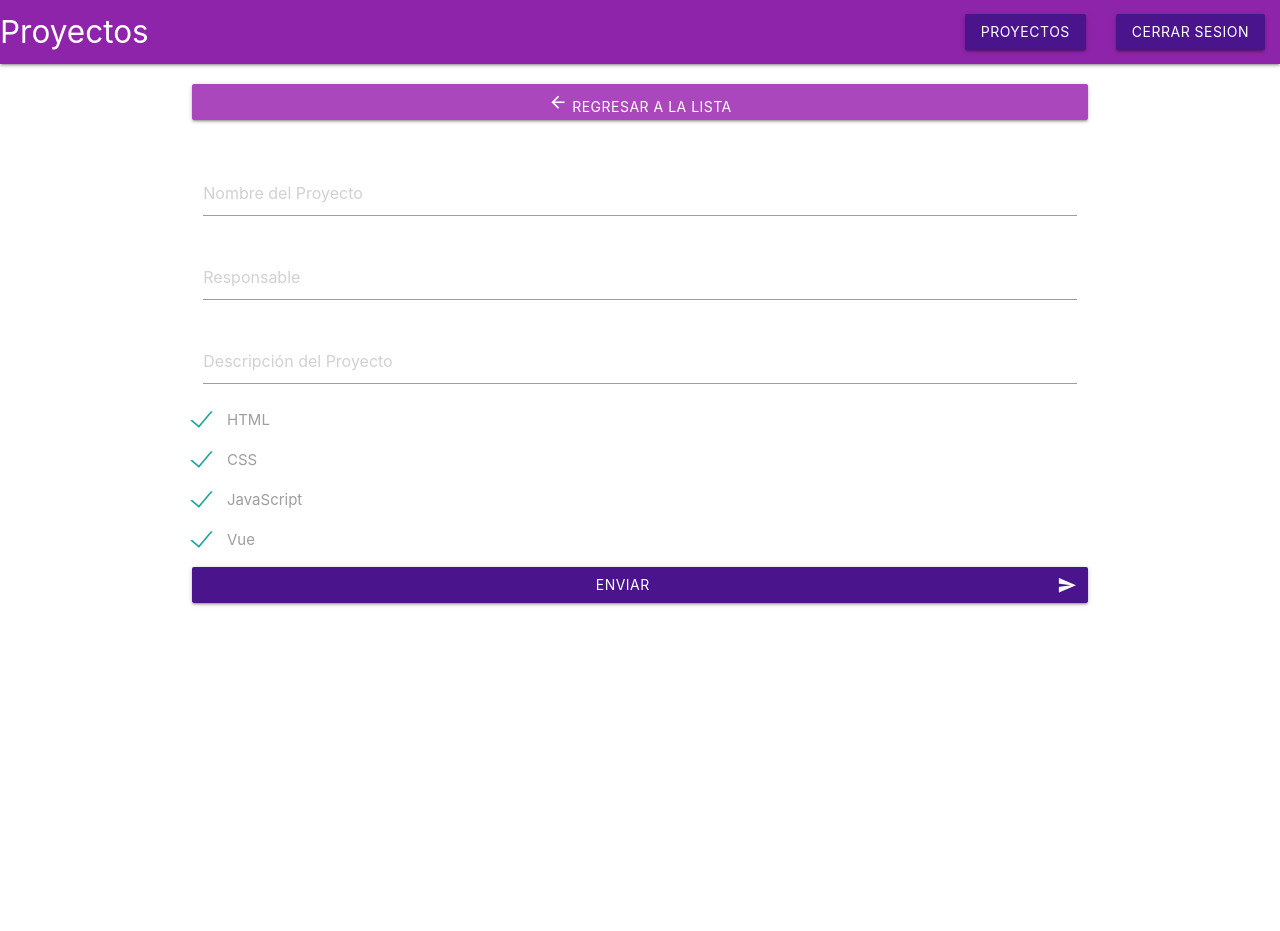
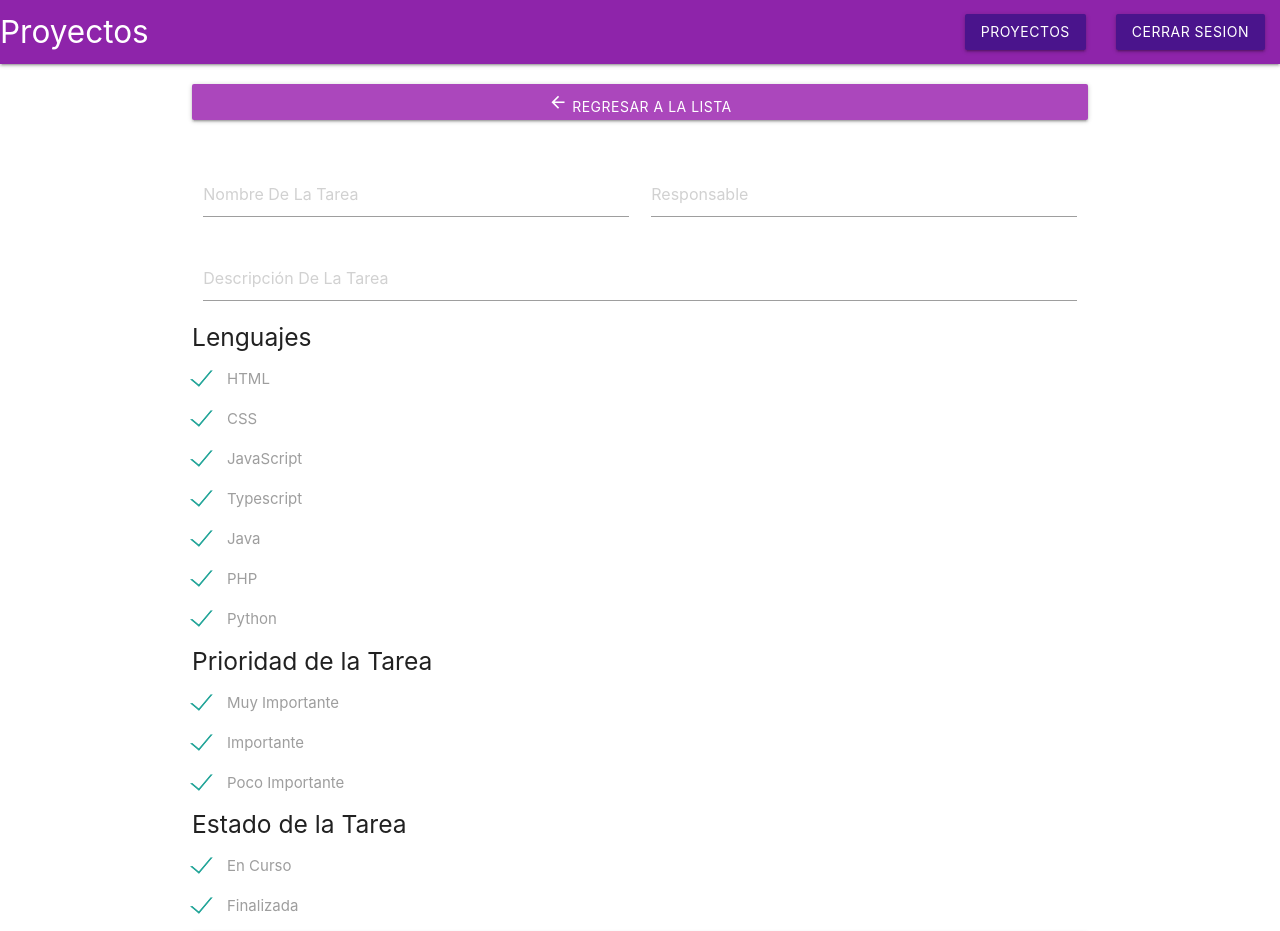
Before and after one commit to margaritasing/vue-Firebase, a Vue app: page /edit-project/1 in a window 1280 px wide. Shown: the top 931 px of the page. Before the commit the page ends 800 px from the top, so only its background shows below. Built offline with nearby package versions, Linux system fonts and the light colour scheme; no server answers; sample sign-in values are in the browser's storage.

Commit message:
agregar cambios en al data

```diff
--- a/src/components/CardProject.vue
+++ b/src/components/CardProject.vue
@@ -1,5 +1,5 @@
 <template>
-  <div class="card horizontal s12 l6 purple lighten-1"  v-if="data.data.status">
+  <div class="card horizontal  grey lighten-2"  v-if="data.data.status">
     <div class="card-stacked">
       <div class="card-content">
         <span class="card-title">{{ data.data.title }}</span>
@@ -11,7 +11,17 @@
         </p>
         <p>
           Tecnologías:
-          <span v-for="(lang, i) in data.data.langs" :key="i">{{i < data.data.langs.length - 1 ? `${lang.toUpperCase()}, `: lang.toUpperCase()
+          <span v-for="(lang, a) in data.data.langs" :key="a">{{a < data.data.langs.length - 1 ? `${lang.toUpperCase()}, `: lang.toUpperCase()
+          }}</span>
+        </p>
+         <p>
+          Prioridad:
+          <span v-for="(prioridad, x) in data.data.prioridad" :key="x">{{ x < data.data.prioridad.lengtj -1? `${prioridad.toUpperCase()},`: prioridad.toUpperCase() }}</span>
+
+        </p>
+         <p>
+          Estado:
+          <span v-for="( estado, j) in data.data. estado" :key="j">{{j < data.data. estado.length - 1 ? `${ estado.toUpperCase()}, `:  estado.toUpperCase()
           }}</span>
         </p>
       </div>
--- a/src/components/Contenedor.vue
+++ b/src/components/Contenedor.vue
@@ -1,6 +1,6 @@
 <template>
   <div class="row">
-    <div class="col s12  m6 l6">
+    <div class="col s12  l6 contenedor">
       <card-project v-for="(project, i) in projects" :key="i" :data="project" />
     </div>
 
--- a/src/views/Created.vue
+++ b/src/views/Created.vue
@@ -12,15 +12,15 @@
     <div class="row">
       <form @submit.prevent="createProject" class="col s12 l10">
         <div class="row">
-          <div class="input-field col s12 ">
+          <div class="input-field col s12 l6">
             <input
               id="first_name"
               type="text"
               v-model="project.title"
               class="validate"/>
-            <label for="first_name">Nombre del Proyecto</label>
+            <label for="first_name">Nombre De La Tarea</label>
           </div>
-          <div class="input-field col s12">
+          <div class="input-field col s12 l6">
             <input
               id="last_name"
               type="text"
@@ -34,8 +34,10 @@
               v-model="project.description"
               type="text"
               class="validate"/>
-            <label for="descripcion">Descripción del Proyecto</label>
+            <label for="descripcion">Descripción De La Tarea</label>
           </div>
+            <div class="col-s12-l6">
+           <h5>Lenguajes</h5>
           <p>
             <label>
               <input
@@ -71,34 +73,122 @@
               <span>JavaScript</span>
             </label>
           </p>
+             <p>
+            <label>
+              <input
+                type="checkbox"
+                v-model="project.langs"
+                value="typescript"
+                checked="checked"
+              />
+              <span>Typescript</span>
+            </label>
+          </p>
 
           <p>
             <label>
               <input
                 type="checkbox"
                 v-model="project.langs"
-                value="Angular"
+                value="Java"
                 checked="checked"
               />
-              <span>Angular</span>
+              <span>Java</span>
             </label>
           </p>
+             <p>
+            <label>
+              <input
+                type="checkbox"
+                v-model="project.langs"
+                value="PHP"
+                checked="checked"
+              />
+              <span>PHP</span>
+            </label>
+          </p>
+             <p>
+            <label>
+              <input
+                type="checkbox"
+                v-model="project.langs"
+                value="python"
+                checked="checked"
+              />
+              <span>Python</span>
+            </label>
+          </p>
+
+         </div>
+
+         <div class="col-s12-l6"> <!-- prioridades -->
+         <h5>Prioridad de la Tarea</h5>
           <p>
             <label>
               <input
                 type="checkbox"
-                v-model="project.langs"
-                value="Laravel"
+                v-model="project.prioridad"
+                value="Muy Importante"
                 checked="checked"
               />
-              <span>Laravel</span>
+              <span>Muy Importante</span>
             </label>
           </p>
+           <p>
+            <label>
+              <input
+                type="checkbox"
+                v-model="project.prioridad"
+                value="Importante"
+                checked="checked"
+              />
+              <span>Importante</span>
+            </label>
+          </p>
+           <p>
+            <label>
+              <input
+                type="checkbox"
+                v-model="project.prioridad"
+                value="Poco Importante"
+                checked="checked"
+              />
+              <span>Poco Importante</span>
+            </label>
+          </p>
+          </div>
+
+       <div class="col-s12-l6"> <!-- estado -->
+         <h5>Estado de la Tarea</h5>
+          <p>
+            <label>
+              <input
+                type="checkbox"
+                v-model="project.estado"
+                value="En Curso"
+                checked="checked"
+              />
+              <span>En Curso</span>
+            </label>
+          </p>
+           <p>
+            <label>
+              <input
+                type="checkbox"
+                v-model="project.estado"
+                value="Finalizada"
+                checked="checked"
+              />
+              <span>Finalizada</span>
+            </label>
+          </p>
+         </div>
+
           <button
             class="btn waves-effect waves-light col s12  purple darken-4"
             type="submit"
             name="action">
-            Enviar
+            Guardar
             <i class="material-icons right">send</i>
           </button>
         </div>
@@ -143,6 +233,8 @@
         description: "",
         responsable: "",
         langs: [],
+        prioridad: [],
+        estado:[],
         status: true,
       },
     };
--- a/src/views/Edit.vue
+++ b/src/views/Edit.vue
@@ -10,19 +10,19 @@
     </div>
 
     <div class="row">
-      <form @submit.prevent="updateProject" class="col s12">
+      <form @submit.prevent="updateProject" class="col s12 l12">
         <div class="row">
-          <div class="input-field col s12">
+          <div class="input-field col s12 l6">
             <input
               id="first_name"
               type="text"
               v-model="project.title"
               class="validate"
-              placeholder="Nombre del Proyecto"
+              placeholder="Nombre De La Tarea"
             />
             <label for="first_name"></label>
           </div>
-          <div class="input-field col s12">
+          <div class="input-field col s12 l6">
             <input
               id="last_name"
               type="text"
@@ -38,10 +38,12 @@
               v-model="project.description"
               type="text"
               class="validate"
-              placeholder="Descripción del Proyecto"
+              placeholder="Descripción De La Tarea"
             />
             <label for="descripcion"></label>
           </div>
+         <div class="col-s12-l6">
+           <h5>Lenguajes</h5>
           <p>
             <label>
               <input
@@ -77,23 +79,120 @@
               <span>JavaScript</span>
             </label>
           </p>
+             <p>
+            <label>
+              <input
+                type="checkbox"
+                v-model="project.langs"
+                value="typescript"
+                checked="checked"
+              />
+              <span>Typescript</span>
+            </label>
+          </p>
 
           <p>
             <label>
               <input
                 type="checkbox"
                 v-model="project.langs"
-                value="vue"
+                value="Java"
                 checked="checked"
               />
-              <span>Vue</span>
+              <span>Java</span>
             </label>
           </p>
-          <button
+             <p>
+            <label>
+              <input
+                type="checkbox"
+                v-model="project.langs"
+                value="PHP"
+                checked="checked"
+              />
+              <span>PHP</span>
+            </label>
+          </p>
+             <p>
+            <label>
+              <input
+                type="checkbox"
+                v-model="project.langs"
+                value="python"
+                checked="checked"
+              />
+              <span>Python</span>
+            </label>
+          </p>
+        </div>
+
+      <div class="col-s12-l6"> <!-- prioridades -->
+         <h5>Prioridad de la Tarea</h5>
+          <p>
+            <label>
+              <input
+                type="checkbox"
+                v-model="project.prioridad"
+                value="Muy Importante"
+                checked="checked"
+              />
+              <span>Muy Importante</span>
+            </label>
+          </p>
+           <p>
+            <label>
+              <input
+                type="checkbox"
+                v-model="project.prioridad"
+                value="Importante"
+                checked="checked"
+              />
+              <span>Importante</span>
+            </label>
+          </p>
+           <p>
+            <label>
+              <input
+                type="checkbox"
+                v-model="project.prioridad"
+                value="Poco Importante"
+                checked="checked"
+              />
+              <span>Poco Importante</span>
+            </label>
+          </p>
+          </div>
+
+       <div class="col-s12-l6"> <!-- estado -->
+         <h5>Estado de la Tarea</h5>
+          <p>
+            <label>
+              <input
+                type="checkbox"
+                v-model="project.estado"
+                value="En Curso"
+                checked="checked"
+              />
+              <span>En Curso</span>
+            </label>
+          </p>
+           <p>
+            <label>
+              <input
+                type="checkbox"
+                v-model="project.estado"
+                value="Finalizada"
+                checked="checked"
+              />
+              <span>Finalizada</span>
+            </label>
+          </p>
+         </div>
+         <button
             class="btn waves-effect waves-light purple darken-4 col s12"
             type="submit"
             name="action">
-            Enviar
+            Editar
             <i class="material-icons right">send</i>
           </button>
         </div>
--- a/src/views/Proyectos.vue
+++ b/src/views/Proyectos.vue
@@ -1,17 +1,34 @@
 <template>
   <div class="container">
-  <div class="col s12 l12">
-      <h1>Vista Proyectos</h1>
+  <div class="row">
+    <div class="col s12 l12">
+      <h2 class="texto">Vista Proyecto</h2>
     <hr />
+     </div>
     <div class="row">
       <router-link
         to="/reg-projects"
-        class="col s12 waves-effect waves-light btn purple lighten-1">
+        class="col s12 l12 waves-effect waves-light btn purple lighten-1">
         <i class="material-icons">add</i>
-        Crear Proyecto
+        Crear Tarea
       </router-link>
     </div>
        <contenedor />
+    </div>
+
+
+    <div class="row">
+      <footer class="page-footer purple darken-1">
+
+          <div class="footer-copyright">
+            <div class="container">
+            © 2021 Copyright-
+            LibiaMFM
+
+            <a class="grey-text text-lighten-4 right" href="https://github.com/margaritasing">Mi GitHub</a>
+            </div>
+          </div>
+        </footer>
     </div>
 
   </div>
@@ -26,3 +43,20 @@
   components: { Contenedor },
 };
 </script>
+
+<style scoped>
+
+.texto{
+  text-align: center;
+}
+
+.page-footer{
+
+    bottom: 0;
+    margin-top: 50px;
+    width: 950px;
+
+}
+
+
+</style>
```
